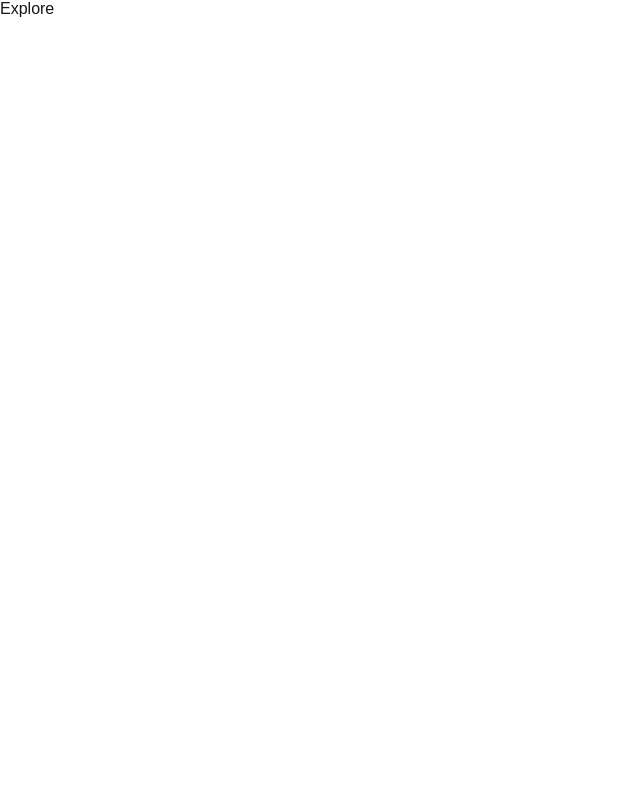
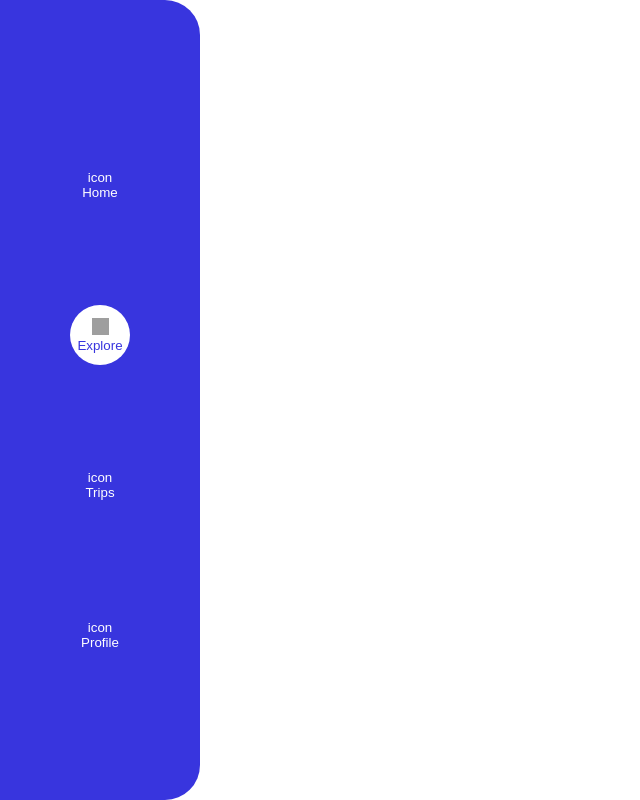
Before and after one commit to paicit0/hotel-front, a Next.js app: page /explore in a window 1280 px wide. Shown: the whole page, without its empty margins (0-640 px from the left). Built offline with nearby package versions, Linux system fonts and the light colour scheme; grey boxes are pictures that could not be loaded.

Commit message:
feat: integrate Sidebar component into main application layout

```diff
--- a/src/pages/_app.tsx
+++ b/src/pages/_app.tsx
@@ -1,6 +1,12 @@
 import "@/styles/globals.css";
 import type { AppProps } from "next/app";
+import Sidebar from "../components/Sidebar";
 
 export default function App({ Component, pageProps }: AppProps) {
-  return <Component {...pageProps} />;
+  return (
+    <>
+    <Sidebar />
+      <Component {...pageProps} />;
+    </>
+  );
 }
```
